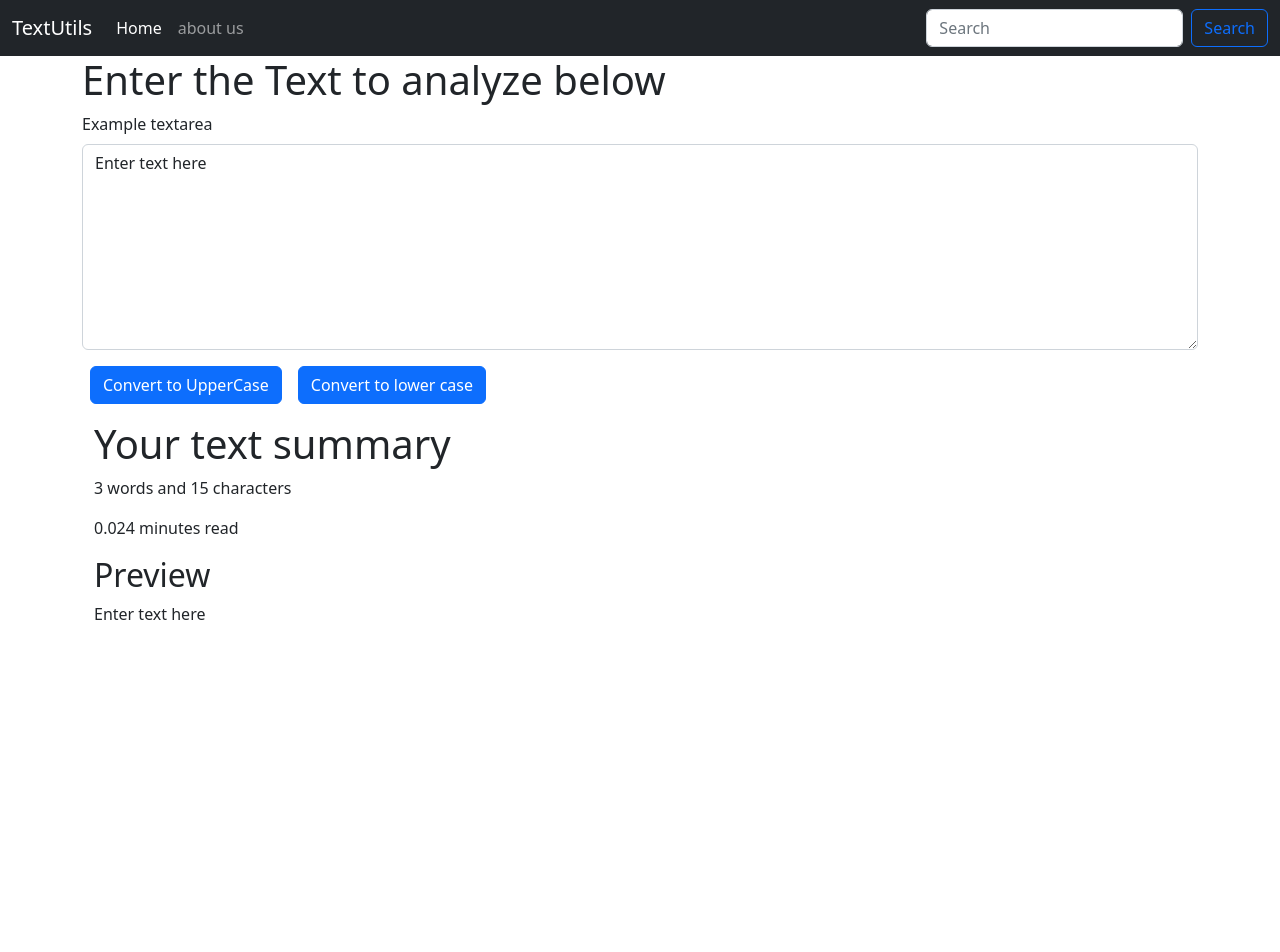
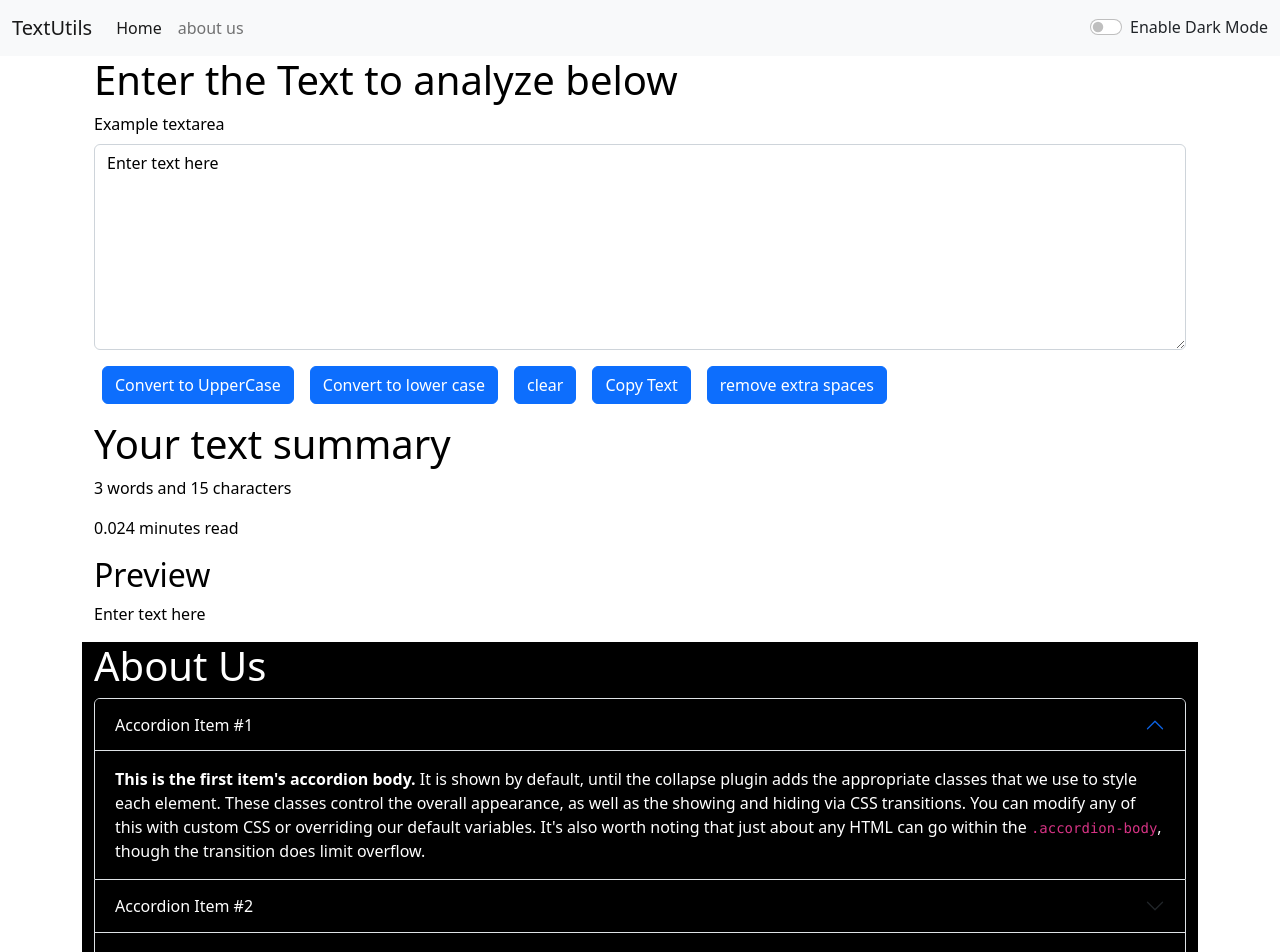
Before and after one commit to saimsheikh/understanding-react-via-application, a React (Create React App) app in the folder my-app/: page / in a window 1280 px wide. Shown: the top 952 px of the page. Before the commit the page ends 800 px from the top, so only its background shows below. Built offline with nearby package versions, Linux system fonts and the light colour scheme.

Commit message:
make alert, about us component and wok on enhancement

```diff
--- a/my-app/src/App.js
+++ b/my-app/src/App.js
@@ -1,14 +1,50 @@
 import './App.css';
 import Navbar from './components/Navbar';
 import Textform from './components/Textform';
+import About from './components/about';
+import Alert from './components/Alert';
+import  React, { useState } from 'react';
+
 function App() {
+
+  const [mode,setmode] = useState('light');
+  const [alert,setAlert] = useState(null);
+
+  const showAlert = (message,type) => {
+    setAlert({
+      msg: message,
+      type: type
+    })
+    setTimeout(() => {
+      setAlert(null);
+    },1500);
+  }
+
+  const togglemode = () => {
+    if(mode === 'light'){
+      setmode('dark');
+      document.body.style.backgroundColor = '#042743';
+      showAlert("Dark Mode has been enabled","success");
+    }
+    else{
+      setmode('light');
+      document.body.style.backgroundColor = 'white';
+      showAlert("Light Mode has been enabled","success");
+    }
+  }
+
+
+
   return (
     <>
 
-    <Navbar title="TextUtils" about="about us" />
+    <Navbar title="TextUtils" about="about us" mode={mode} togglemode={togglemode}/>
+    <Alert alert={alert}/>
+    <div className="container">
+    <Textform heading="Enter the Text to analyze below"
+    showAlert={showAlert} mode={mode}/>
 
-    <div className="container">
-    <Textform heading="Enter the Text to analyze below"/>
+    <About/>
     </div>
     </>
   );
--- /dev/null
+++ b/my-app/src/components/Alert.js
@@ -0,0 +1,23 @@
+import React from 'react'
+
+export default function Alert(props) {
+
+    const capital =(word)=>{
+        const lower = word.toLowerCase();
+        return lower.charAt(0).toUpperCase() + lower.slice(1);
+    }
+
+
+    if(props.alert != null){
+        return (
+            <div>
+                <div className={`alert alert-${props.alert.type} alert-dismissible fade show`} role="alert">
+                    <strong>{capital(props.alert.type)}</strong>: {props.alert.msg}
+
+                </div>
+
+            </div>
+        )
+    }
+
+}
--- a/my-app/src/components/Navbar.js
+++ b/my-app/src/components/Navbar.js
@@ -3,7 +3,7 @@
 
 export default function Navbar(props) {
   return (
-    <nav className="navbar navbar-expand-lg navbar-dark  bg-dark">
+    <nav className={`navbar navbar-expand-lg navbar-${props.mode}  bg-${props.mode}`}>
       <div className="container-fluid">
         <a className="navbar-brand" href="/">{props.title}</a>
         <button className="navbar-toggler" type="button" data-bs-toggle="collapse" data-bs-target="#navbarSupportedContent" aria-controls="navbarSupportedContent" aria-expanded="false" aria-label="Toggle navigation">
@@ -18,10 +18,14 @@
               <a className="nav-link" href="/">{props.about}</a>
             </li>
           </ul>
-          <form className="d-flex" role="search">
+          {/* <form className="d-flex" role="search">
             <input className="form-control me-2" type="search" placeholder="Search" aria-label="Search"/>
             <button className="btn btn-outline-primary" type="submit">Search</button>
-          </form>
+          </form> */}
+          <div className={`form-check form-switch text-${props.mode===`light`?`dark`:`light`}`}>
+            <input className="form-check-input" onClick={props.togglemode} type="checkbox" role="switch" id="flexSwitchCheckDefault"/>
+            <label className="form-check-label" htmlfor="flexSwitchCheckDefault">Enable Dark Mode</label>
+          </div>
         </div>
       </div>
     </nav>
--- a/my-app/src/components/Textform.js
+++ b/my-app/src/components/Textform.js
@@ -6,36 +6,60 @@
     const handleupclick = () => {
         console.log("Uppercase was clicked" + text);
         setText(text.toUpperCase());
+        props.showAlert("Converted to Uppercase","success");
     }
     const handlelowclick = () => {
-        console.log("Uppercase was clicked" + text);
+        console.log("lowercase was clicked" + text);
         setText(text.toLowerCase());
+        props.showAlert("Converted to lowercase","success");
+    }
+    const handleclear = () => {
+        console.log("clear was clicked" + text);
+        let test="";
+        setText(test);
     }
     const handler = (event) => {
         console.log("On change");
         setText(event.target.value);
     }
+
+    const  handlecopy = () => {
+        let text = document.getElementById('mybox');
+        text.select();
+        navigator.clipboard.writeText(text.value);
+    }
+    const handlespaces = () => {
+        let newText = text.split(/[ ]+/);
+        setText(newText.join(" "));
+    }
+
+
   const [text,setText] = useState('Enter text here');
  // text="new state"; //wrong way;
   //setText("new state"); //correct way
   return (
     <>
-    <div>
+    <div className='container' style={{color: props.mode==='dark'?'white':'black'}}>
         <h1>{props.heading}</h1>
         <div className="mb-3">
         <label htmlFor='mytext' className="form-label">Example textarea</label>
-        <textarea className="form-control" value={text} onChange={handler} id="mybox" rows="8"></textarea>
+        <textarea className="form-control" value={text} onChange={handler}
+        style={{backgroundColor: props.mode==='dark'?'grey':'white',color: props.mode==='dark'?'white':'black'}}
+         id="mybox" rows="8"></textarea>
         </div>
         <button className="btn btn-primary mx-2" onClick={handleupclick}>Convert to UpperCase</button>
         <button className="btn btn-primary mx-2" onClick={handlelowclick}>Convert to lower case</button>
+        <button className="btn btn-primary mx-2" onClick={handleclear}>clear</button>
+        <button className="btn btn-primary mx-2" onClick={handlecopy}>Copy Text</button>
+        <button className="btn btn-primary mx-2" onClick={handlespaces}>remove extra spaces</button>
     </div>
-    <div className="container my-3">
+    <div className="container my-3" style={{color: props.mode==='dark'?'white':'black'}}>
         <h1>Your text summary</h1>
         <p>{text.split(" ").length} words and {text.length} characters</p>
         <p>{0.008*text.split(" ").length} minutes read</p>
 
         <h2>Preview</h2>
-        <p>{text}</p>
+        <p>{text.length>0?text:"enter some text to preview here."}</p>
     </div>
     </>
 
--- /dev/null
+++ b/my-app/src/components/about.js
@@ -0,0 +1,77 @@
+import React, { useState } from 'react'
+
+export default function About() {
+
+    const [mystyle,setmystyle] = useState({
+        color:'white',
+        backgroundColor: 'black'
+    })
+
+    const [btnText,setbtnText] = useState('Enable Dark Mode')
+    const toggleStyle = ()=>{
+        if(mystyle.color === 'white'){
+            setmystyle({
+                color:'black',
+                backgroundColor: 'white'
+            })
+            setbtnText('Enable dark Mode')
+        }
+        else{
+            setmystyle({
+                color:'white',
+                backgroundColor: 'black',
+                border: '1px solid white'
+            })
+            setbtnText('Enable light Mode')
+        }
+    }
+
+  return (
+    <div className='container' style={mystyle}>
+        <h1 className='my-2'>About Us</h1>
+      <div className="accordion" id="accordionExample" >
+            <div className="accordion-item" style={mystyle}>
+                <h2 className="accordion-header" id="headingOne">
+                <button className="accordion-button" style={mystyle} type="button" data-bs-toggle="collapse" data-bs-target="#collapseOne" aria-expanded="true" aria-controls="collapseOne">
+                    Accordion Item #1
+                </button>
+                </h2>
+                <div id="collapseOne" className="accordion-collapse collapse show" aria-labelledby="headingOne" data-bs-parent="#accordionExample">
+                <div className="accordion-body" style={mystyle}>
+                    <strong>This is the first item's accordion body.</strong> It is shown by default, until the collapse plugin adds the appropriate classes that we use to style each element. These classes control the overall appearance, as well as the showing and hiding via CSS transitions. You can modify any of this with custom CSS or overriding our default variables. It's also worth noting that just about any HTML can go within the <code>.accordion-body</code>, though the transition does limit overflow.
+                </div>
+                </div>
+            </div>
+            <div className="accordion-item">
+                <h2 className="accordion-header" id="headingTwo">
+                <button className="accordion-button collapsed" style={mystyle} type="button" data-bs-toggle="collapse" data-bs-target="#collapseTwo" aria-expanded="false" aria-controls="collapseTwo">
+                    Accordion Item #2
+                </button>
+                </h2>
+                <div id="collapseTwo" className="accordion-collapse collapse" aria-labelledby="headingTwo" data-bs-parent="#accordionExample">
+                <div className="accordion-body" style={mystyle}>
+                    <strong>This is the second item's accordion body.</strong> It is hidden by default, until the collapse plugin adds the appropriate classes that we use to style each element. These classes control the overall appearance, as well as the showing and hiding via CSS transitions. You can modify any of this with custom CSS or overriding our default variables. It's also worth noting that just about any HTML can go within the <code>.accordion-body</code>, though the transition does limit overflow.
+                </div>
+                </div>
+            </div>
+            <div className="accordion-item">
+                <h2 className="accordion-header" id="headingThree">
+                <button className="accordion-button collapsed" style={mystyle} type="button" data-bs-toggle="collapse" data-bs-target="#collapseThree" aria-expanded="false" aria-controls="collapseThree">
+                    Accordion Item #3
+                </button>
+                </h2>
+                <div id="collapseThree" className="accordion-collapse collapse" aria-labelledby="headingThree" data-bs-parent="#accordionExample">
+                <div className="accordion-body" style={mystyle}>
+                    <strong>This is the third item's accordion body.</strong> It is hidden by default, until the collapse plugin adds the appropriate classes that we use to style each element. These classes control the overall appearance, as well as the showing and hiding via CSS transitions. You can modify any of this with custom CSS or overriding our default variables. It's also worth noting that just about any HTML can go within the <code>.accordion-body</code>, though the transition does limit overflow.
+                </div>
+                </div>
+            </div>
+        </div>
+        <div className='container my-3'>
+            <button onClick={toggleStyle} type='button' className='btn btn-primary'>{btnText}</button>
+
+        </div>
+
+    </div>
+  )
+}
```
